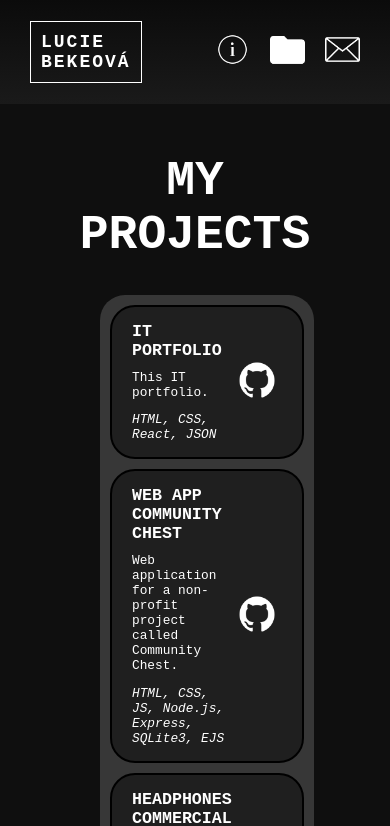
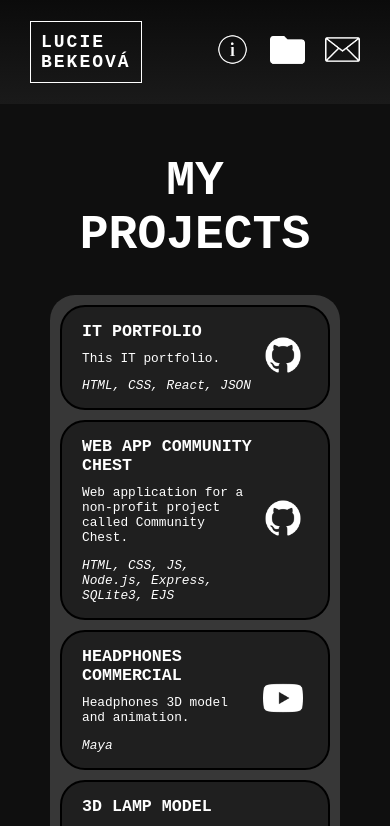
Before and after one commit to Larien27/IT-Portfolio, a React (Create React App) app in the folder portfolio/: page /IT-Portfolio/projects in a window 390 px wide. Shown: the top 826 px of the page. Built offline with nearby package versions, Linux system fonts and the light colour scheme; the HTML template or start-up script is replaced by a standard one; a web font is replaced by a local one.

Commit message:
Centered projects on phone

```diff
--- a/portfolio/src/pages/Projects/Projects.css
+++ b/portfolio/src/pages/Projects/Projects.css
@@ -7,9 +7,11 @@
 
 @media (max-width: 1140px) {
     #project-layout {
-        grid-template-columns: 1fr;
+        display: flex;
+        flex-direction: column;
         row-gap: 30px;
-        align-self: center;
+        align-items: center;
+        margin: auto;
     }
 }
 
```
